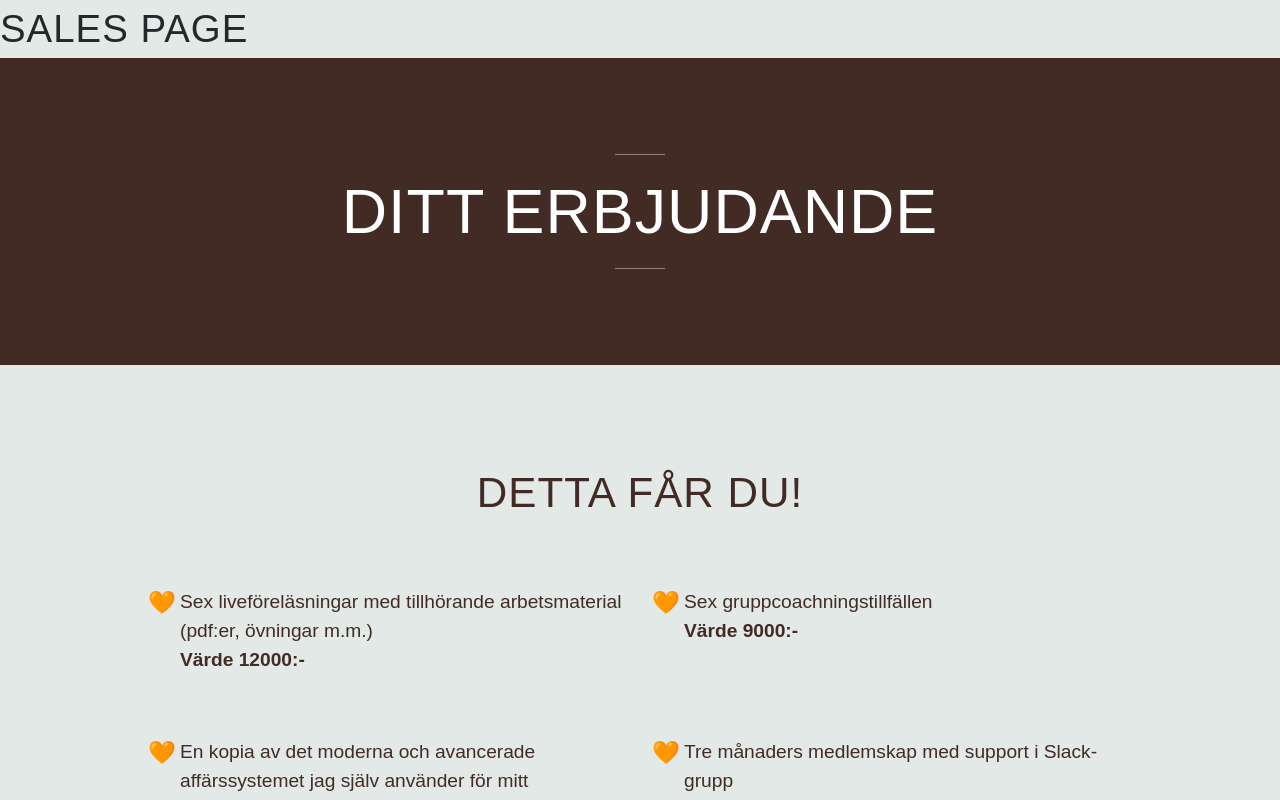
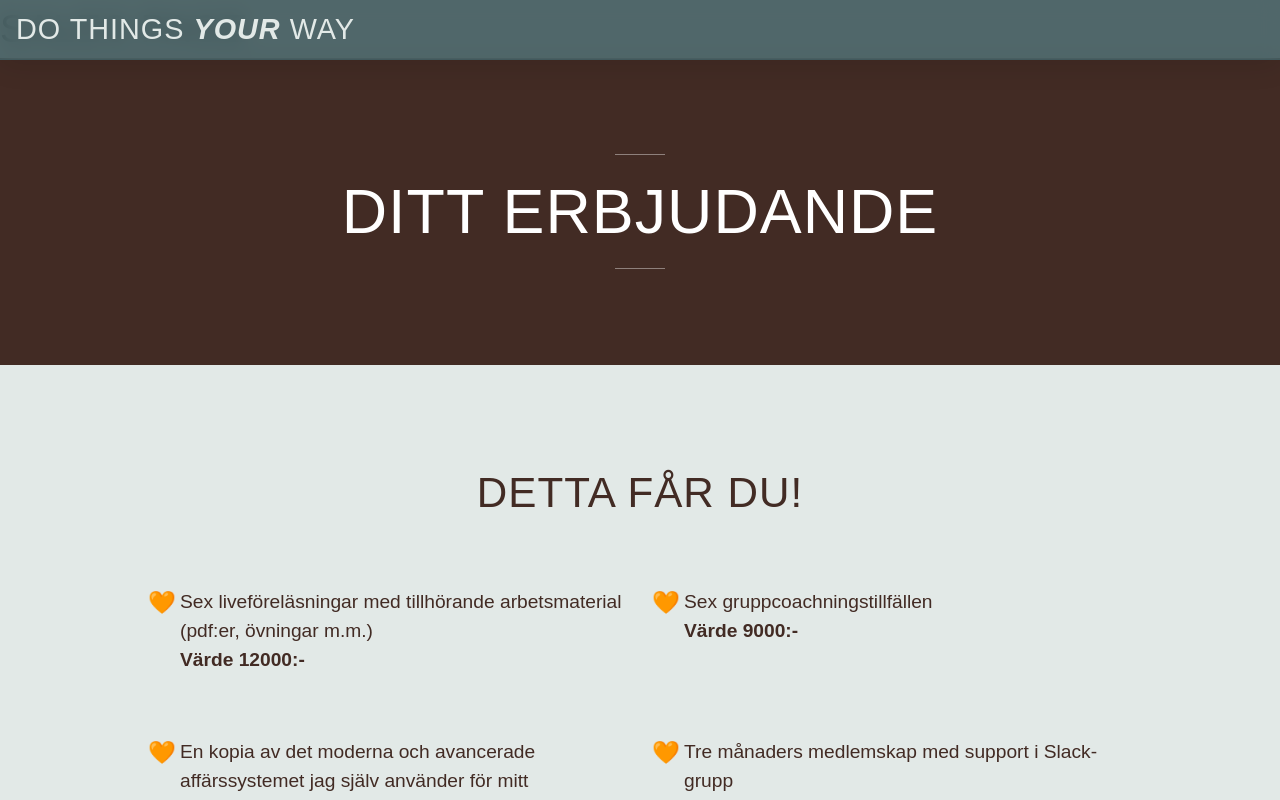
Before and after one commit to MatildaMared/dothingsyourway-homepage, a React (Create React App) app: page /stressfrihet in a window 1280 px wide. Shown: the top 800 px of the page. Built offline with nearby package versions, Linux system fonts and the light colour scheme; a web font is replaced by a local one.

Commit message:
add small header component

```diff
--- /dev/null
+++ b/src/components/SmallHeader/SmallHeader.tsx
@@ -0,0 +1,26 @@
+import React from "react";
+import Logo from "../Logo";
+import styled from "styled-components";
+
+function SmallHeader() {
+    return (
+        <Header>
+            <Logo size="small" />
+        </Header>
+    );
+}
+
+const Header = styled.header`
+    padding: 0.5rem 1rem;
+    color: var(--color-white);
+    position: fixed;
+    width: 100%;
+    z-index: 10;
+    background-color: rgba(65, 89, 93, 0.9);
+    border-bottom: 1px solid var(--color-primary-dark);
+    box-shadow: 0 4px 30px rgba(0, 0, 0, 0.1);
+    backdrop-filter: blur(10px);
+    -webkit-backdrop-filter: blur(10px);
+`;
+
+export default SmallHeader;
--- /dev/null
+++ b/src/components/SmallHeader/index.ts
@@ -0,0 +1,2 @@
+export * from "./SmallHeader";
+export { default } from "./SmallHeader";
--- a/src/pages/SalesPage/SalesPage.tsx
+++ b/src/pages/SalesPage/SalesPage.tsx
@@ -1,14 +1,18 @@
 import React from "react";
+import SmallHeader from "../../components/SmallHeader";
 import About from "./About";
 import Offer from "./Offer";
 
 const SalesPage = () => {
     return (
-        <main>
-            <h1>Sales page</h1>
-            <Offer />
-            <About />
-        </main>
+        <>
+            <SmallHeader />
+            <main>
+                <h1>Sales page</h1>
+                <Offer />
+                <About />
+            </main>
+        </>
     );
 };
 
```
